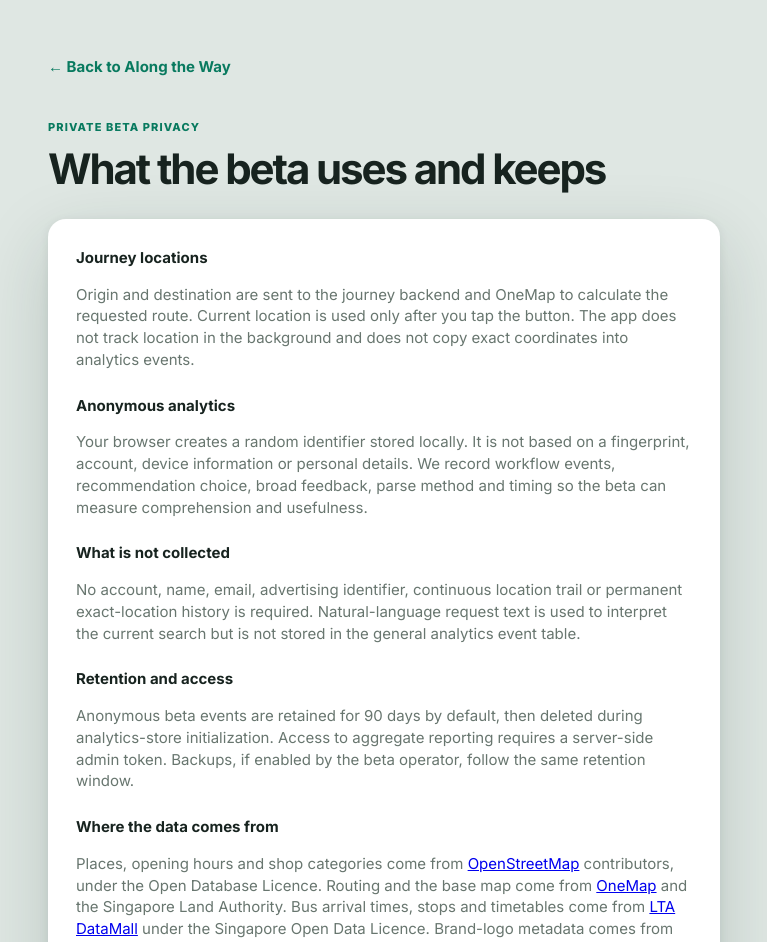
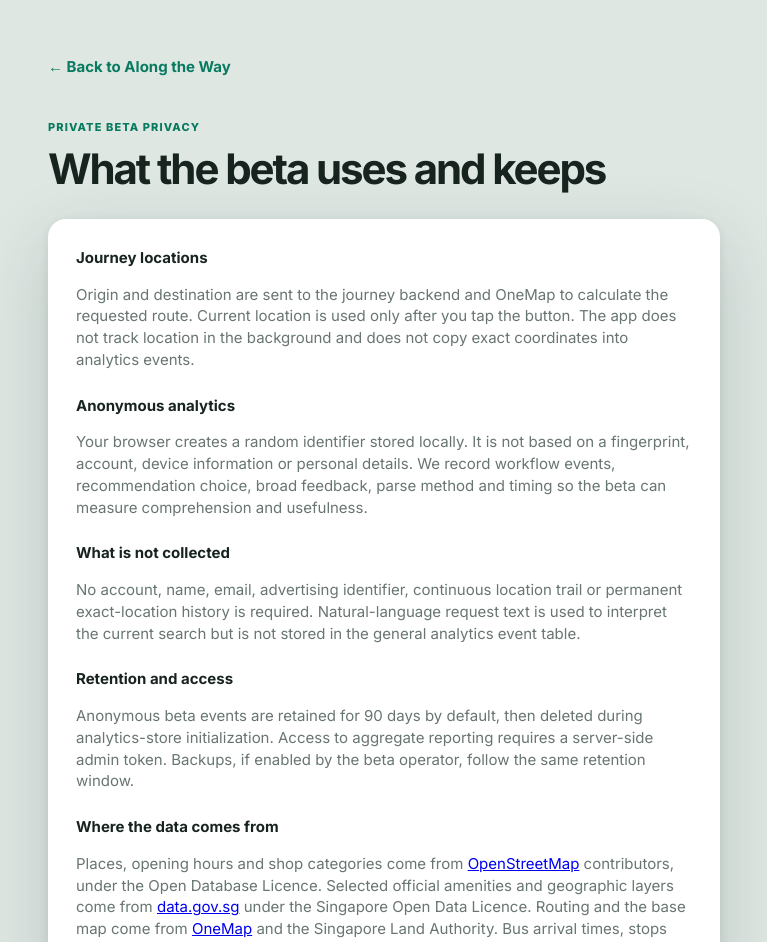
Before and after one commit to wenhaoyay/along-sg, a Next.js app in the folder frontend/: page /privacy in a window 1280 px wide. Shown: the top 942 px of the page, without its empty margins (256-1023 px from the left). Built offline with nearby package versions, Linux system fonts and the light colour scheme.

Commit message:
Attribute data.gov.sg on beta privacy page

```diff
--- a/frontend/app/privacy/page.tsx
+++ b/frontend/app/privacy/page.tsx
@@ -43,7 +43,12 @@
           >
             OpenStreetMap
           </a>{" "}
-          contributors, under the Open Database Licence. Routing and the base map come from{" "}
+          contributors, under the Open Database Licence. Selected official amenities and geographic
+          layers come from{" "}
+          <a href="https://data.gov.sg/" target="_blank" rel="noopener noreferrer">
+            data.gov.sg
+          </a>{" "}
+          under the Singapore Open Data Licence. Routing and the base map come from{" "}
           <a href="https://www.onemap.gov.sg/" target="_blank" rel="noopener noreferrer">
             OneMap
           </a>{" "}
```
